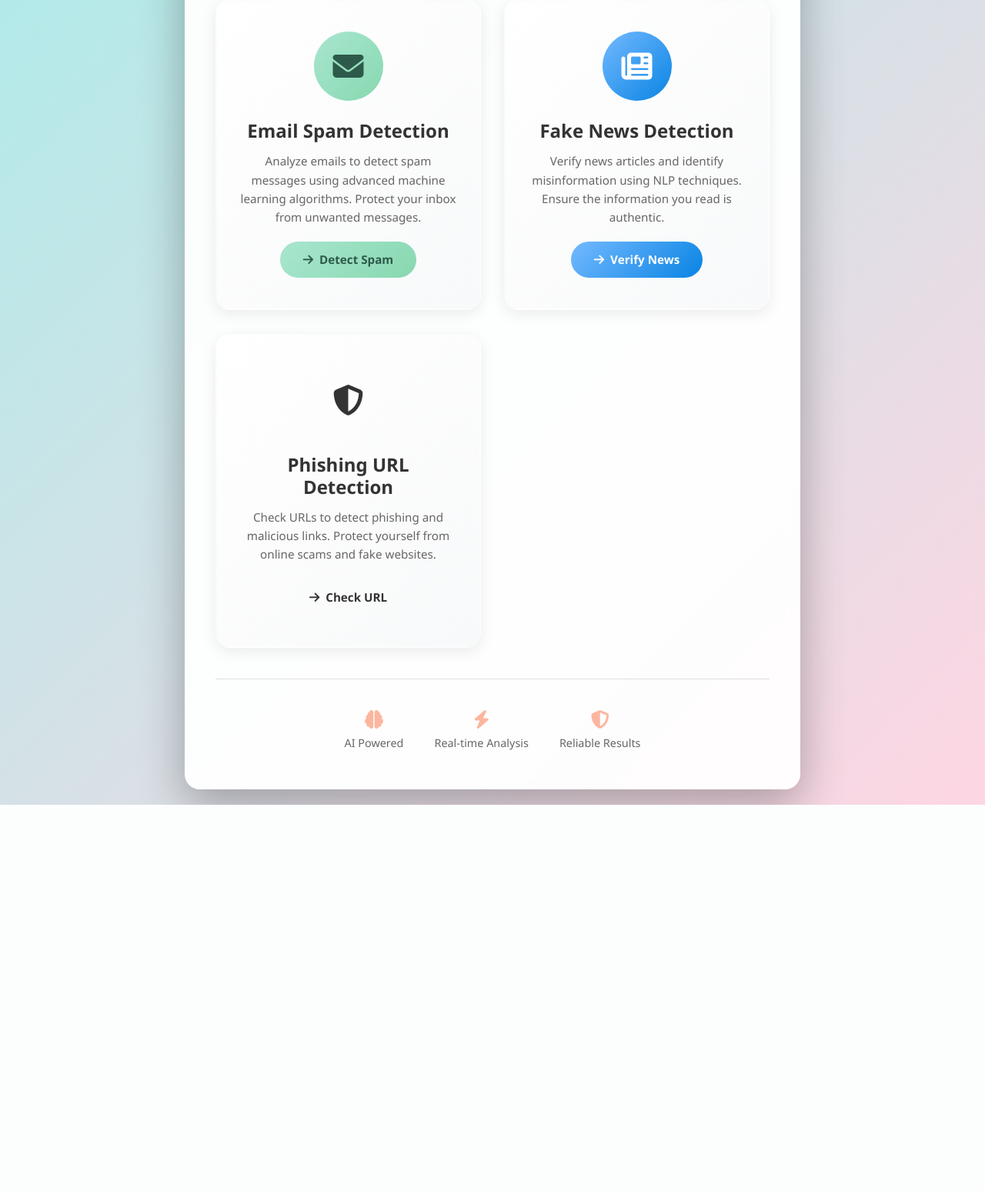
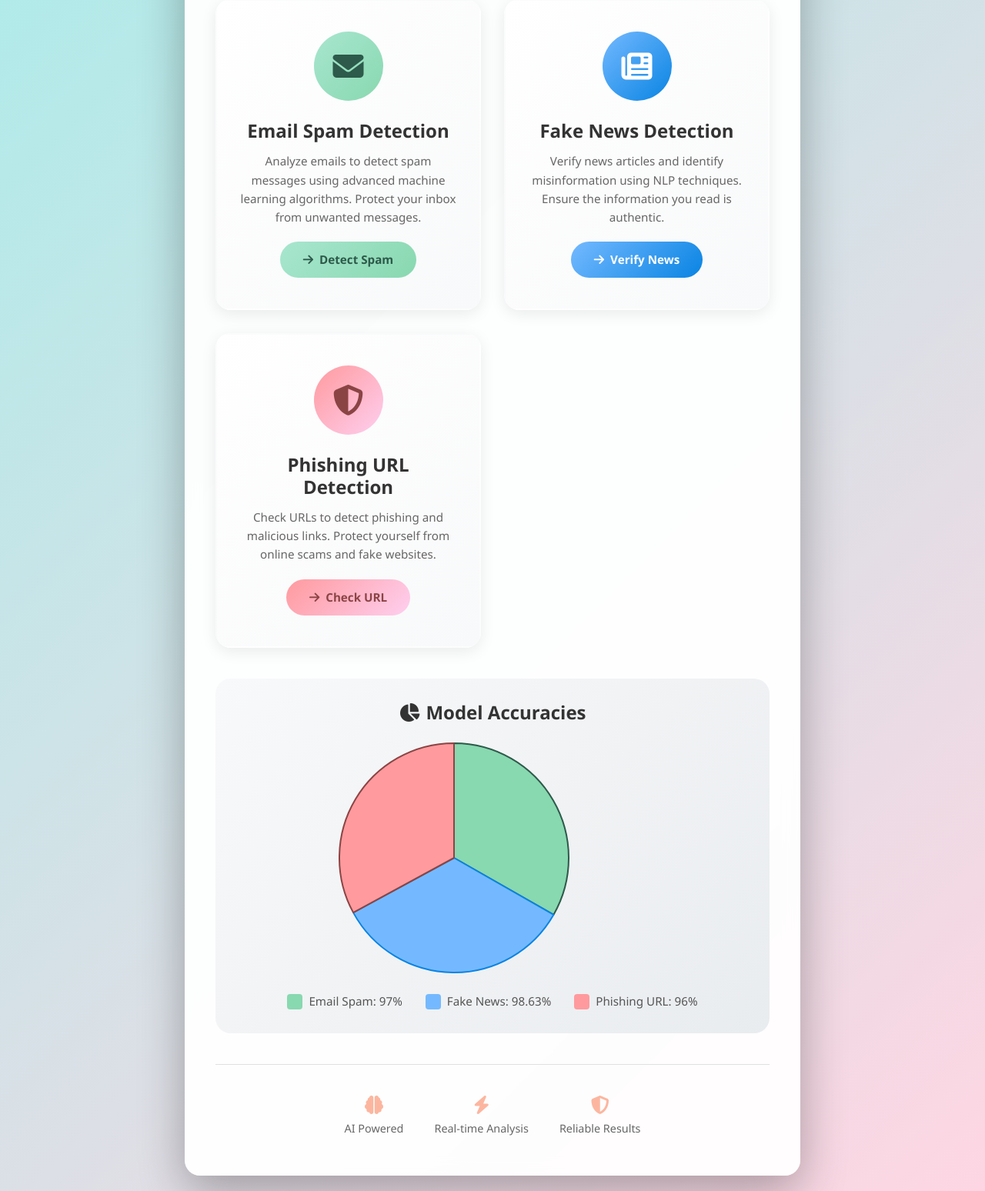
Before and after one commit to prajaktaukirde/Email-Spam-Detection-Using-ML, a Flask app: page / in a window 1280 px wide. Shown: the part 319-1867 px from the top of the page at 77% size. Before the commit the page ends 1365 px from the top, so only its background shows below. Run offline with Flask 3, Linux system fonts and the light colour scheme; parts of the project's set-up code (start-up, migrations or seed data) failed here and were passed over.

Commit message:
Updated AI Detection Hub: Added phishing detection, pie chart, requirements.txt

```diff
--- a/app.py
+++ b/app.py
@@ -19,6 +19,7 @@ phishing_model = None
 try:
     import joblib
     phishing_model = joblib.load('phishing_model.pkl')
+    print("Phishing model loaded")
 except:
     print("Phishing model not found - using rule-based detection")
 
@@ -47,11 +48,8 @@ def predict_news(input_text):
     return prediction
 
 def predict_phishing_url(url):
-    """Predict if URL is phishing using the trained model or rule-based fallback"""
+    """Predict if URL is phishing using rule-based detection"""
     try:
-        # If model is available, use it (would need feature extraction matching training)
-        # For now, use enhanced rule-based detection
-
         phishing_score = 0
         url_lower = url.lower()
 
@@ -75,11 +73,11 @@ def predict_phishing_url(url):
             if tld in url_lower:
                 phishing_score += 2
 
-        # Check for character substitution (e.g., paypa1, amaz0n, faceb00k)
+        # Check for character substitution
         if any(sub in url for sub in ['0', '1']):
             phishing_score += 2
 
-        # Check URL length (phishing URLs often very long)
+        # Check URL length
         if len(url) > 75:
             phishing_score += 1
 
@@ -87,7 +85,7 @@ def predict_phishing_url(url):
         if url.count('.') > 3:
             phishing_score += 1
 
-        # Check for @ symbol (used to trick users)
+        # Check for @ symbol
         if '@' in url:
             phishing_score += 3
 
--- a/templates/home.html
+++ b/templates/home.html
@@ -3,7 +3,7 @@
 <head>
     <meta charset="UTF-8">
     <meta name="viewport" content="width=device-width, initial-scale=1.0">
-    <title>AI Detection Hub | Home</title>
+    <title>AI Detection Hub | Home v2</title>
     <link href="https://cdn.jsdelivr.net/npm/bootstrap@5.3.0/dist/css/bootstrap.min.css" rel="stylesheet">
     <link href="https://cdnjs.cloudflare.com/ajax/libs/font-awesome/6.4.0/css/all.min.css" rel="stylesheet">
     <style>
@@ -96,6 +96,10 @@
             border-color: #74b9ff;
         }
 
+        .option-card.phishing:hover {
+            border-color: #ff9a9e;
+        }
+
         .option-icon {
             width: 90px;
             height: 90px;
@@ -115,6 +119,11 @@
         .option-card.news .option-icon {
             background: linear-gradient(135deg, #74b9ff 0%, #0984e3 100%);
             color: white;
+        }
+
+        .option-card.phishing .option-icon {
+            background: linear-gradient(135deg, #ff9a9e 0%, #fecfef 100%);
+            color: #8b4444;
         }
 
         .option-title {
@@ -149,9 +158,60 @@
             color: white;
         }
 
+        .option-card.phishing .option-btn {
+            background: linear-gradient(135deg, #ff9a9e 0%, #fecfef 100%);
+            color: #8b4444;
+        }
+
         .option-btn:hover {
             transform: scale(1.05);
             box-shadow: 0 5px 20px rgba(0, 0, 0, 0.2);
+        }
+
+        /* Chart Section Styles */
+        .chart-section {
+            margin-top: 40px;
+            padding: 30px;
+            background: linear-gradient(135deg, #f8f9fa 0%, #e9ecef 100%);
+            border-radius: 20px;
+            text-align: center;
+        }
+
+        .chart-title {
+            font-size: 1.5rem;
+            font-weight: 700;
+            color: #333;
+            margin-bottom: 25px;
+        }
+
+        .chart-container {
+            max-width: 400px;
+            margin: 0 auto;
+            position: relative;
+            height: 300px;
+        }
+
+        .accuracy-legend {
+            display: flex;
+            justify-content: center;
+            gap: 30px;
+            margin-top: 25px;
+            flex-wrap: wrap;
+        }
+
+        .legend-item {
+            display: flex;
+            align-items: center;
+            gap: 8px;
+            font-size: 0.95rem;
+            font-weight: 500;
+            color: #555;
+        }
+
+        .legend-color {
+            width: 20px;
+            height: 20px;
+            border-radius: 4px;
         }
 
         .features {
@@ -196,6 +256,19 @@
             .features {
                 flex-direction: column;
                 gap: 20px;
+            }
+
+            .chart-container {
+                height: 250px;
+            }
+
+            .accuracy-legend {
+                flex-direction: column;
+                gap: 10px;
+            }
+
+            .chart-title {
+                font-size: 1.2rem;
             }
         }
     </style>
@@ -253,6 +326,30 @@
                     </a>
                 </div>
 
+                <!-- Model Accuracy Chart Section -->
+                <div class="chart-section">
+                    <h3 class="chart-title">
+                        <i class="fas fa-chart-pie me-2"></i>Model Accuracies
+                    </h3>
+                    <div class="chart-container">
+                        <canvas id="accuracyChart"></canvas>
+                    </div>
+                    <div class="accuracy-legend">
+                        <div class="legend-item">
+                            <span class="legend-color" style="background: #88d8b0;"></span>
+                            <span>Email Spam: 97%</span>
+                        </div>
+                        <div class="legend-item">
+                            <span class="legend-color" style="background: #74b9ff;"></span>
+                            <span>Fake News: 98.63%</span>
+                        </div>
+                        <div class="legend-item">
+                            <span class="legend-color" style="background: #ff9a9e;"></span>
+                            <span>Phishing URL: 96%</span>
+                        </div>
+                    </div>
+                </div>
+
                 <div class="features">
                     <div class="feature">
                         <i class="fas fa-brain"></i>
@@ -272,5 +369,46 @@
     </div>
 
     <script src="https://cdn.jsdelivr.net/npm/bootstrap@5.3.0/dist/js/bootstrap.bundle.min.js"></script>
+    <script src="https://cdn.jsdelivr.net/npm/chart.js"></script>
+    <script>
+        // Pie Chart for Model Accuracies
+        const ctx = document.getElementById('accuracyChart').getContext('2d');
+        const accuracyChart = new Chart(ctx, {
+            type: 'pie',
+            data: {
+                labels: ['Email Spam (97%)', 'Fake News (98.63%)', 'Phishing URL (96%)'],
+                datasets: [{
+                    data: [97, 98.63, 96],
+                    backgroundColor: [
+                        '#88d8b0',  // Email - Green
+                        '#74b9ff',  // News - Blue
+                        '#ff9a9e'   // Phishing - Pink
+                    ],
+                    borderColor: [
+                        '#2d5a4a',
+                        '#0984e3',
+                        '#8b4444'
+                    ],
+                    borderWidth: 2
+                }]
+            },
+            options: {
+                responsive: true,
+                maintainAspectRatio: true,
+                plugins: {
+                    legend: {
+                        display: false
+                    },
+                    tooltip: {
+                        callbacks: {
+                            label: function(context) {
+                                return context.label + ': ' + context.parsed + '% accuracy';
+                            }
+                        }
+                    }
+                }
+            }
+        });
+    </script>
 </body>
 </html>
```
Also changed, not shown: requirements.txt (added, +23 -0 lines), templates/phishing.html (+13 -14 lines).
